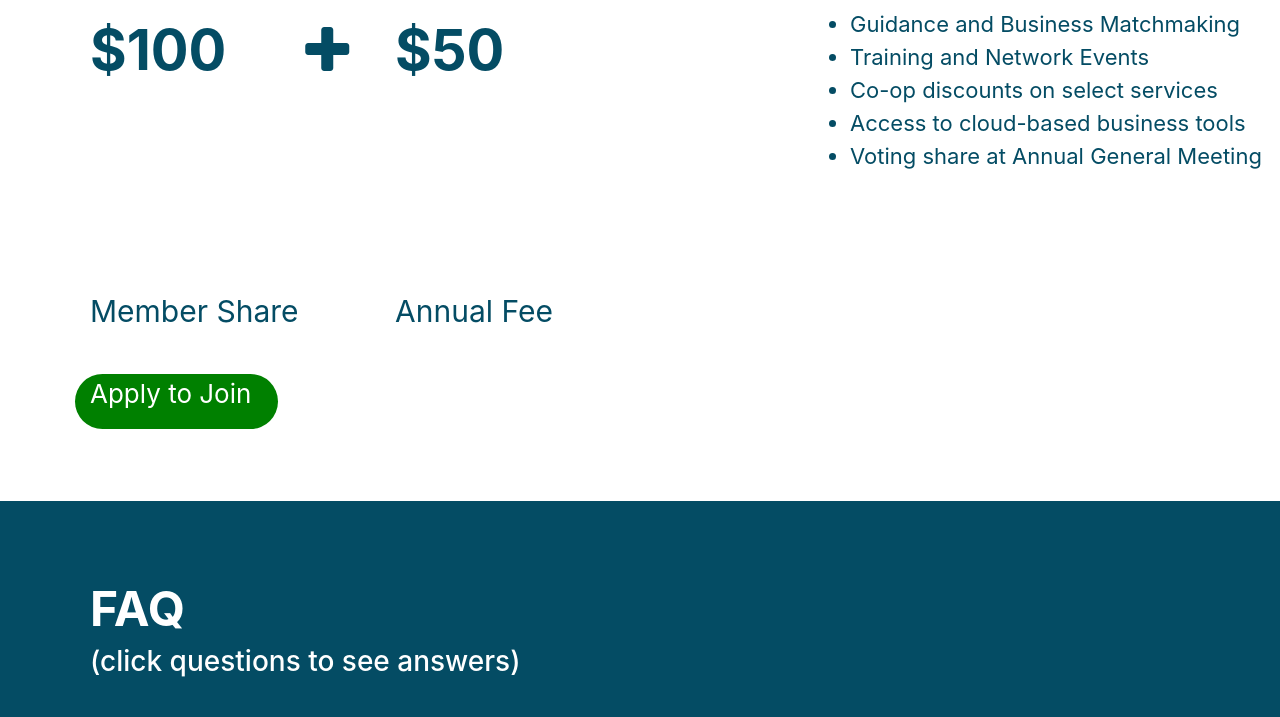
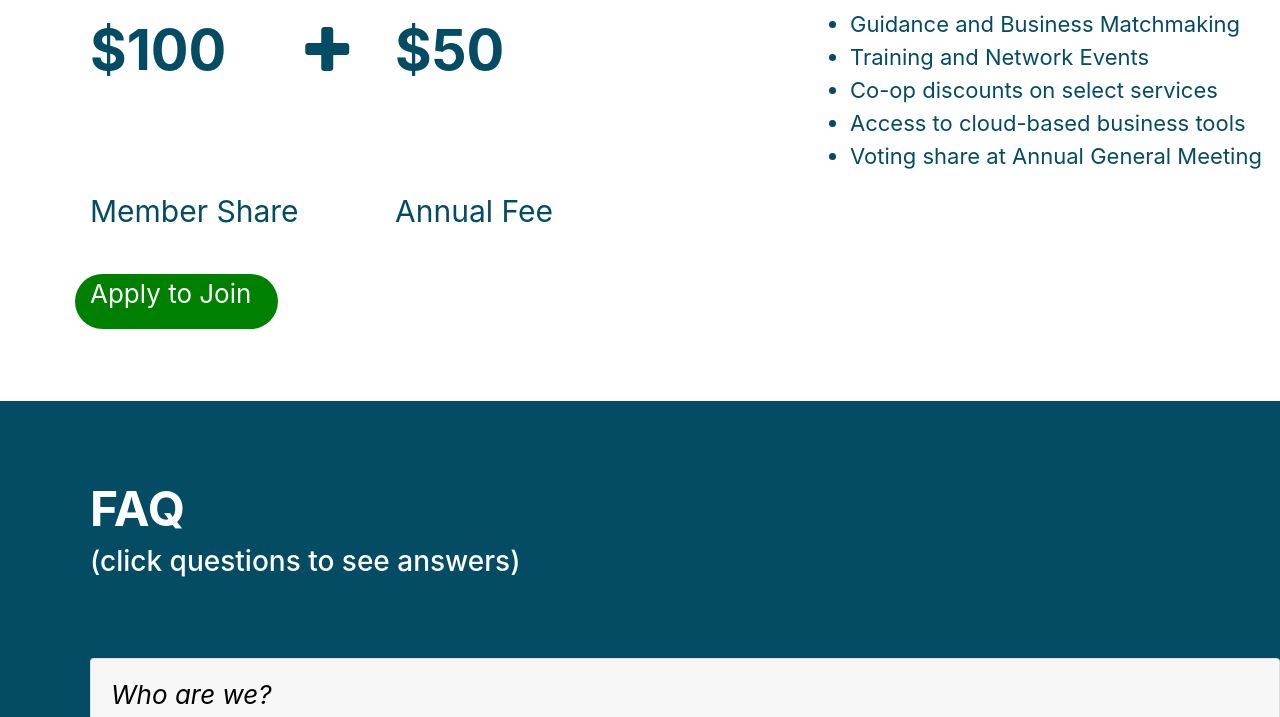
Before and after one commit to Ellen201906/Wayfinders, a PHP site: page / in a window 1280 px wide; the page is wider, and only the part inside the window is pictured. Shown: the part 5783-6500 px from the top of that part. Run offline with PHP 8.4, Linux system fonts and the light colour scheme; some libraries are stand-ins or nearby versions.

Commit message:
Update yee.css

```diff
--- a/css/yee.css
+++ b/css/yee.css
@@ -21,7 +21,7 @@
 
 .member {
     font-size: 30px;
-    padding-top:100px
+
 }
 .guidance {
     font-size: 22px;
```
